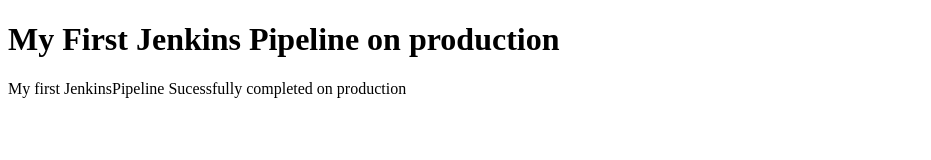
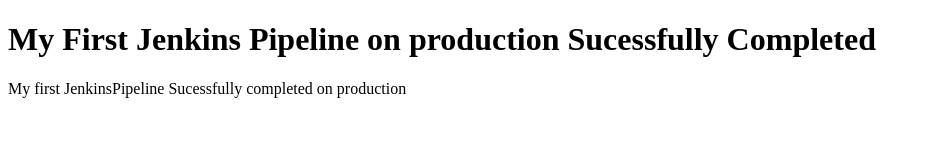
Before and after one commit to shekhargi/website, a plain HTML site: page index.html in a window 1280 px wide. Shown: the whole page, without its empty margins (0-931 px from the left). Drawn offline with Linux system fonts and the light colour scheme.

Commit message:
changed website content

```diff
--- a/index.html
+++ b/index.html
@@ -2,7 +2,7 @@
 <html>
 <body>
 
-<h1>My First Jenkins Pipeline on production</h1>
+<h1>My First Jenkins Pipeline on production Sucessfully Completed</h1>
 <p>My first JenkinsPipeline Sucessfully completed on production </p>
 
 </body>
```
